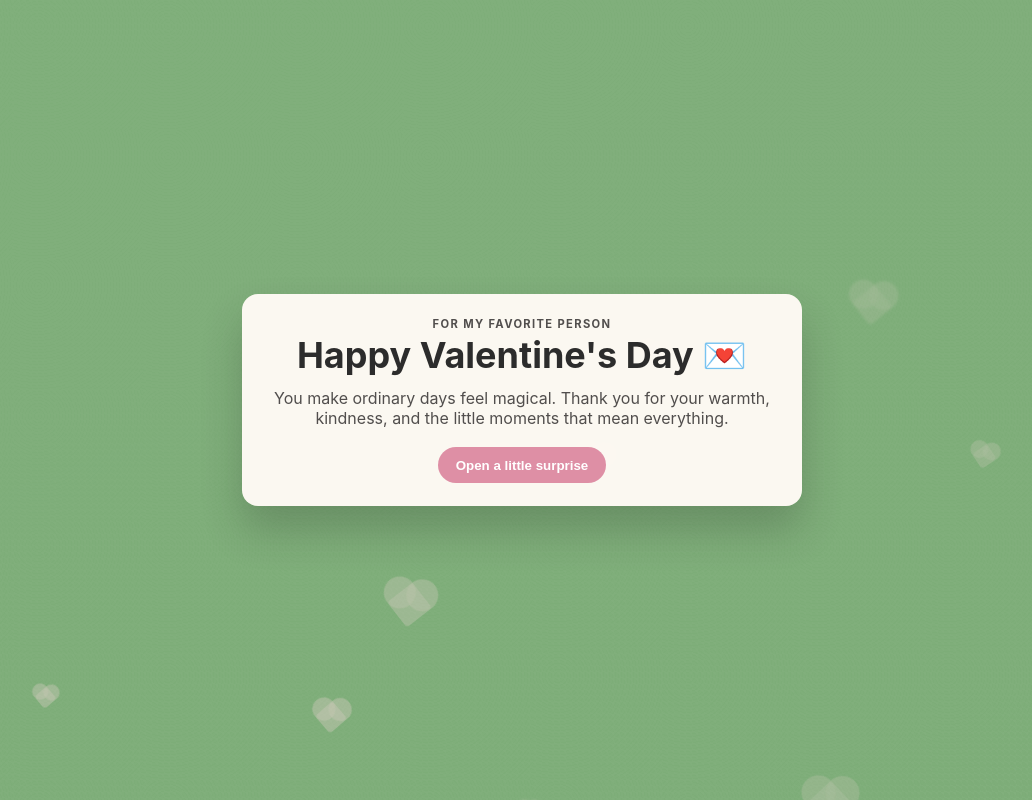
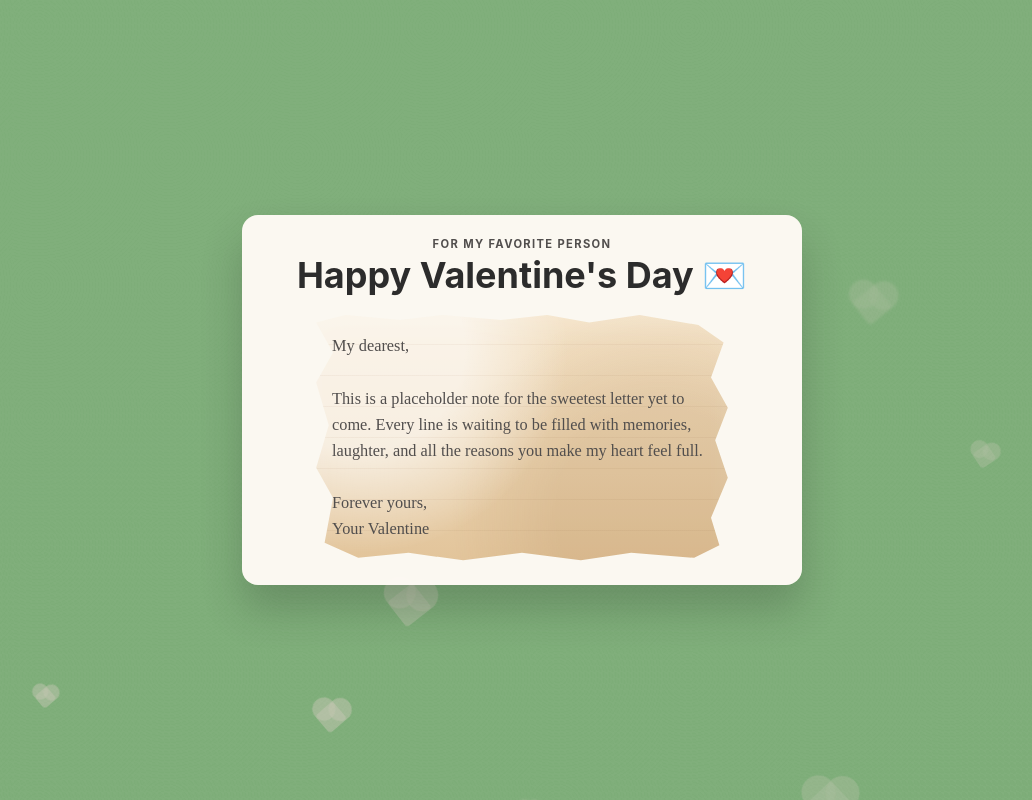
Before and after one commit to jose-laveaga/st-valentines, a React (Vite) app: page / in a window 1280 px wide. Both pictures are taken after a click on the button "Skip animation". Shown: the whole page, without its empty margins (118-1150 px from the left). Built offline with nearby package versions, Linux system fonts and the light colour scheme.

Commit message:
Style opened card as worn paper letter

```diff
--- a/src/components/ValentineIntro.tsx
+++ b/src/components/ValentineIntro.tsx
@@ -59,11 +59,21 @@ export function ValentineIntro() {
         <article className={`love-card ${isDone ? 'card-visible' : ''}`}>
           <p className="card-kicker">For my favorite person</p>
           <h1>Happy Valentine&apos;s Day 💌</h1>
-          <p>
-            You make ordinary days feel magical. Thank you for your warmth, kindness, and the
-            little moments that mean everything.
-          </p>
-          <button className="card-button">Open a little surprise</button>
+          <section className="love-letter" aria-label="Love letter on worn paper">
+            <p>
+              My dearest,
+              <br />
+              <br />
+              This is a placeholder note for the sweetest letter yet to come. Every line is waiting
+              to be filled with memories, laughter, and all the reasons you make my heart feel
+              full.
+              <br />
+              <br />
+              Forever yours,
+              <br />
+              Your Valentine
+            </p>
+          </section>
         </article>
       </div>
     </div>
--- a/src/index.css
+++ b/src/index.css
@@ -133,8 +133,7 @@ body {
   backdrop-filter: blur(3px);
 }
 
-.skip-button:focus-visible,
-.card-button:focus-visible {
+.skip-button:focus-visible {
   outline: 3px solid #f4d6de;
   outline-offset: 2px;
 }
@@ -295,23 +294,54 @@ body {
   color: #514e4d;
 }
 
+.love-letter {
+  margin: 1rem auto 0;
+  width: min(100%, 420px);
+  background:
+    radial-gradient(circle at 12% 14%, rgba(255, 255, 255, 0.62) 0 24%, transparent 48%),
+    radial-gradient(circle at 83% 80%, rgba(162, 118, 69, 0.16) 0 26%, transparent 52%),
+    linear-gradient(180deg, #f4e2c6 0%, #ead2ae 58%, #e2c49a 100%);
+  color: #3c2d1e;
+  border-radius: 14px 22px 18px 24px / 18px 14px 24px 20px;
+  padding: 1.3rem 1.25rem;
+  box-shadow:
+    inset 0 0 0 1px rgba(129, 89, 43, 0.18),
+    inset 0 16px 30px rgba(255, 255, 255, 0.15),
+    0 10px 24px rgba(39, 27, 14, 0.2);
+  position: relative;
+  clip-path: polygon(1% 4%, 8% 1%, 21% 3%, 31% 1%, 45% 3%, 56% 1%, 66% 4%, 78% 1%, 92% 5%, 98% 12%, 95% 26%, 99% 38%, 96% 51%, 99% 66%, 95% 82%, 97% 93%, 91% 98%, 76% 96%, 64% 99%, 50% 96%, 36% 99%, 23% 96%, 11% 98%, 3% 92%, 5% 74%, 1% 62%, 4% 45%, 1% 28%, 5% 16%);
+}
+
+.love-letter::before {
+  content: '';
+  position: absolute;
+  inset: 0;
+  pointer-events: none;
+  background-image: repeating-linear-gradient(
+    to bottom,
+    rgba(130, 94, 53, 0.12) 0 1px,
+    transparent 1px 31px
+  );
+  mix-blend-mode: multiply;
+  opacity: 0.45;
+}
+
+.love-letter p {
+  margin: 0;
+  font-family: 'Times New Roman', Times, serif;
+  font-size: clamp(0.94rem, 1.8vw, 1.02rem);
+  line-height: 1.6;
+  text-align: left;
+  position: relative;
+  z-index: 1;
+}
+
 .card-kicker {
   text-transform: uppercase;
   letter-spacing: 0.12em;
   font-size: 0.7rem;
   color: #8f6d76;
   font-weight: 700;
-}
-
-.card-button {
-  margin-top: 1.2rem;
-  border: 0;
-  background: #de8fa5;
-  color: white;
-  border-radius: 999px;
-  padding: 0.65rem 1.1rem;
-  font-weight: 700;
-  cursor: pointer;
 }
 
 .card-visible {
```
